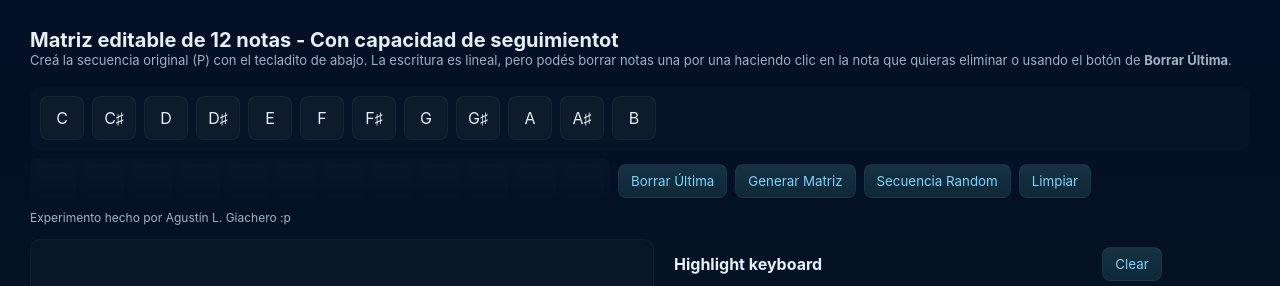
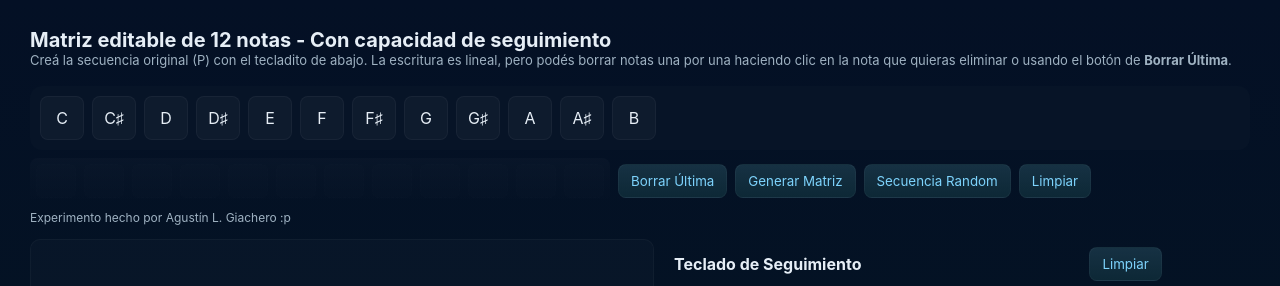
Before and after one commit to itsetco/12ToneMatrixHighlight, a plain HTML site: page index.html in a window 1280 px wide. Shown: the top 286 px of the page. Drawn offline with Linux system fonts and the light colour scheme.

Commit message:
Update index.html

```diff
--- a/index.html
+++ b/index.html
@@ -72,7 +72,7 @@
   <div class="app">
     <header>
       <div>
-        <h1>Matriz editable de 12 notas - Con capacidad de seguimientot</h1>
+        <h1>Matriz editable de 12 notas - Con capacidad de seguimiento</h1>
         <p class="lead">Creá la secuencia original (P) con el tecladito de abajo. La escritura es lineal, pero podés borrar notas una por una haciendo clic en la nota que quieras eliminar o usando el botón de <strong>Borrar Última</strong>.</p>
       </div>
     </header>
@@ -99,7 +99,7 @@
       </div>
 
       <aside class="legend">
-        <div style="display:flex;align-items:center;justify-content:space-between"><strong>Highlight keyboard</strong><button class="btn" id="clearHighlights">Clear</button></div>
+        <div style="display:flex;align-items:center;justify-content:space-between"><strong>Teclado de Seguimiento</strong><button class="btn" id="clearHighlights">Limpiar</button></div>
         <div class="mini-kbd" id="bottomKeyboard"></div>
         <div class="help">Seleccioná notas para colorear todas las celdas que contengan ese pitch class.</div>
 
```
